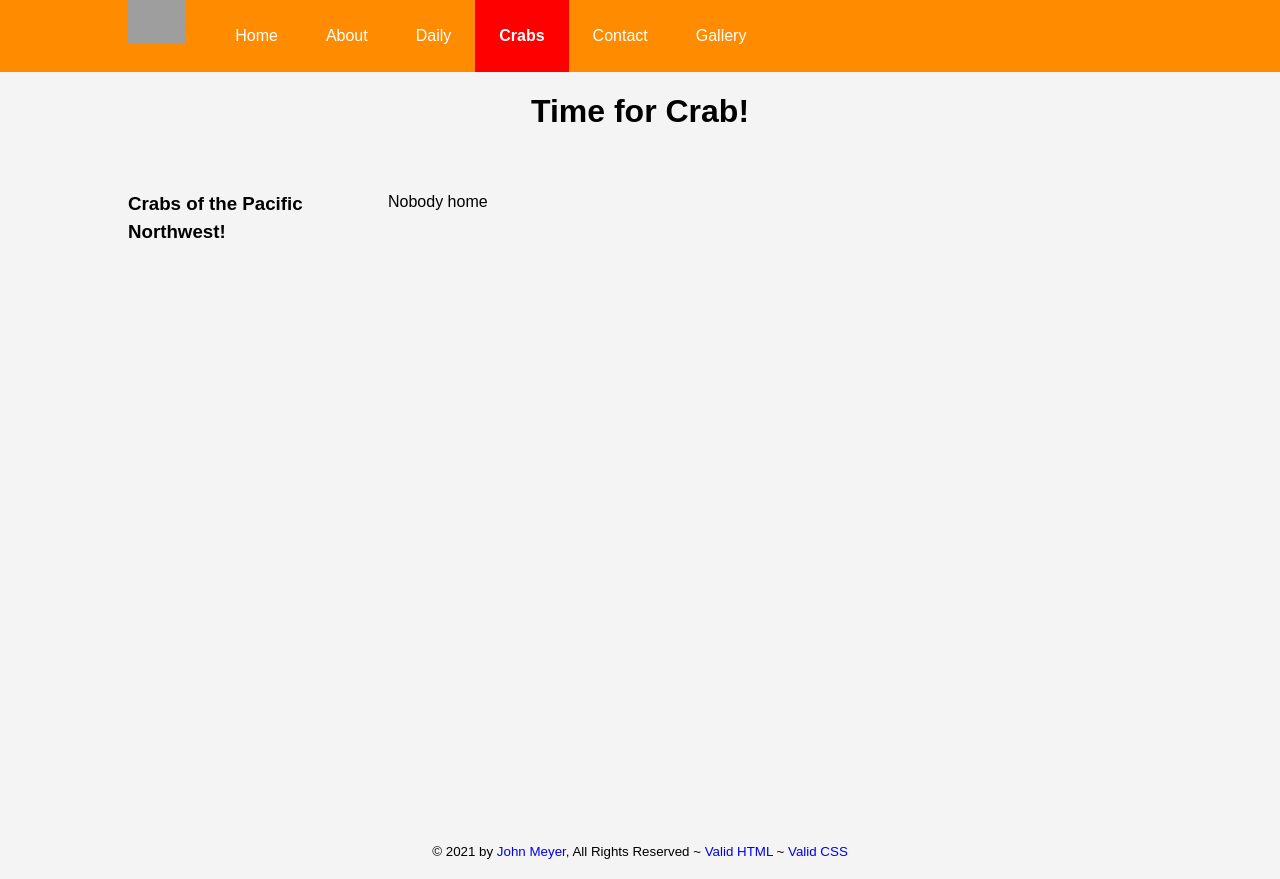
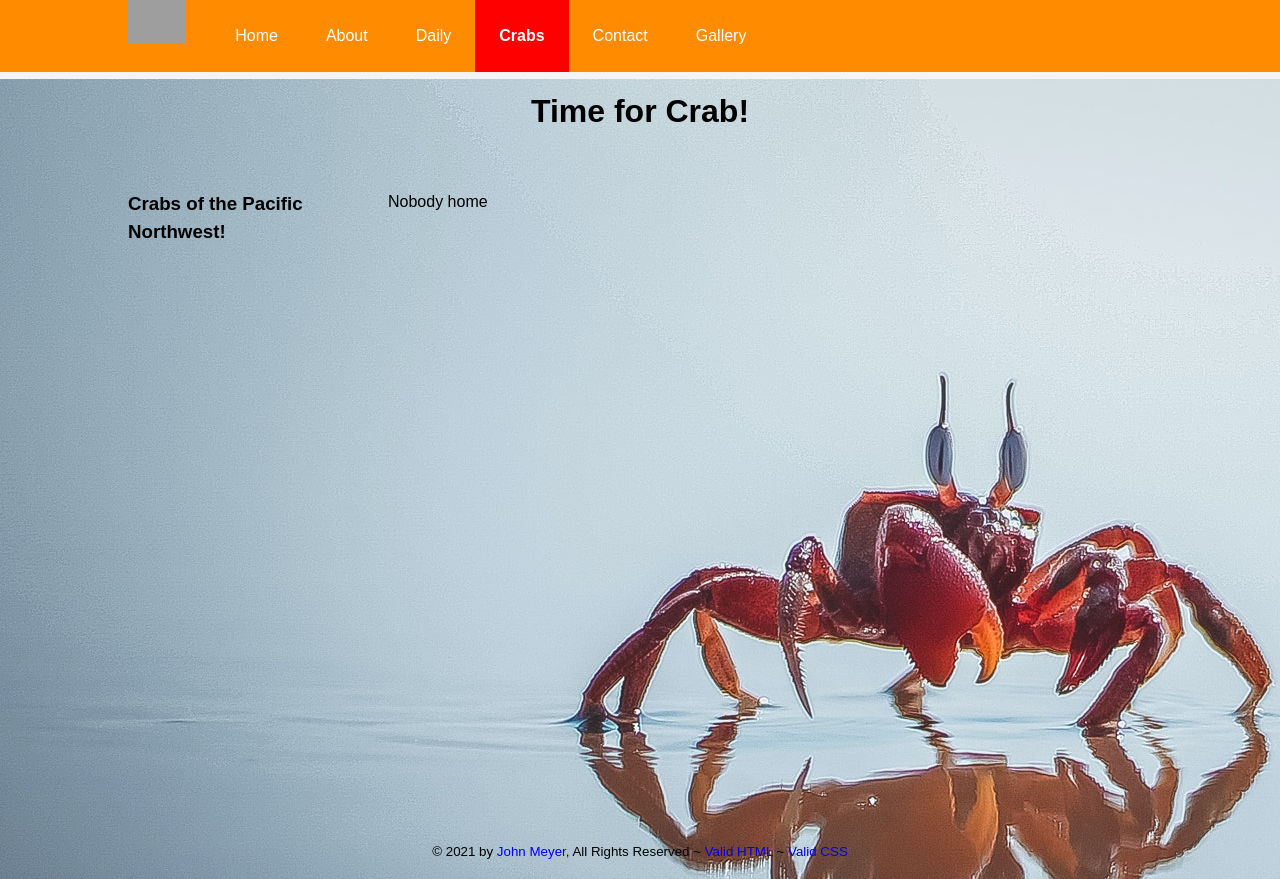
Before and after one commit to facemanguy/IT261JohnMeyer, a PHP site: page /website/crabs.php in a window 1280 px wide. Run offline with PHP 8.4, Linux system fonts and the light colour scheme; data that the repository does not hold is empty; grey boxes are pictures that could not be loaded.

Commit message:
crab css once more

```diff
--- a/website/crabs.php
+++ b/website/crabs.php
@@ -5,7 +5,7 @@
 ?>
 
 <!-- BEGIN PEOPLE CONTENT -->
-	<!-- <div style="background-image: url('images/crabArt.jpg');"> -->
+		<div style="background-image: url('images/crabArt.jpg');">
 			<div class="gridContainer">
 				<header>
 					<h1>Time for Crab!</h1>
@@ -40,6 +40,6 @@
 				<?php include('includes/footer.php')?>
 
 			</div>
-		<!-- </div> -->
+		</div>
 	</body>
 </html>
```
Lines whose indentation alone changed are shown as unchanged.
